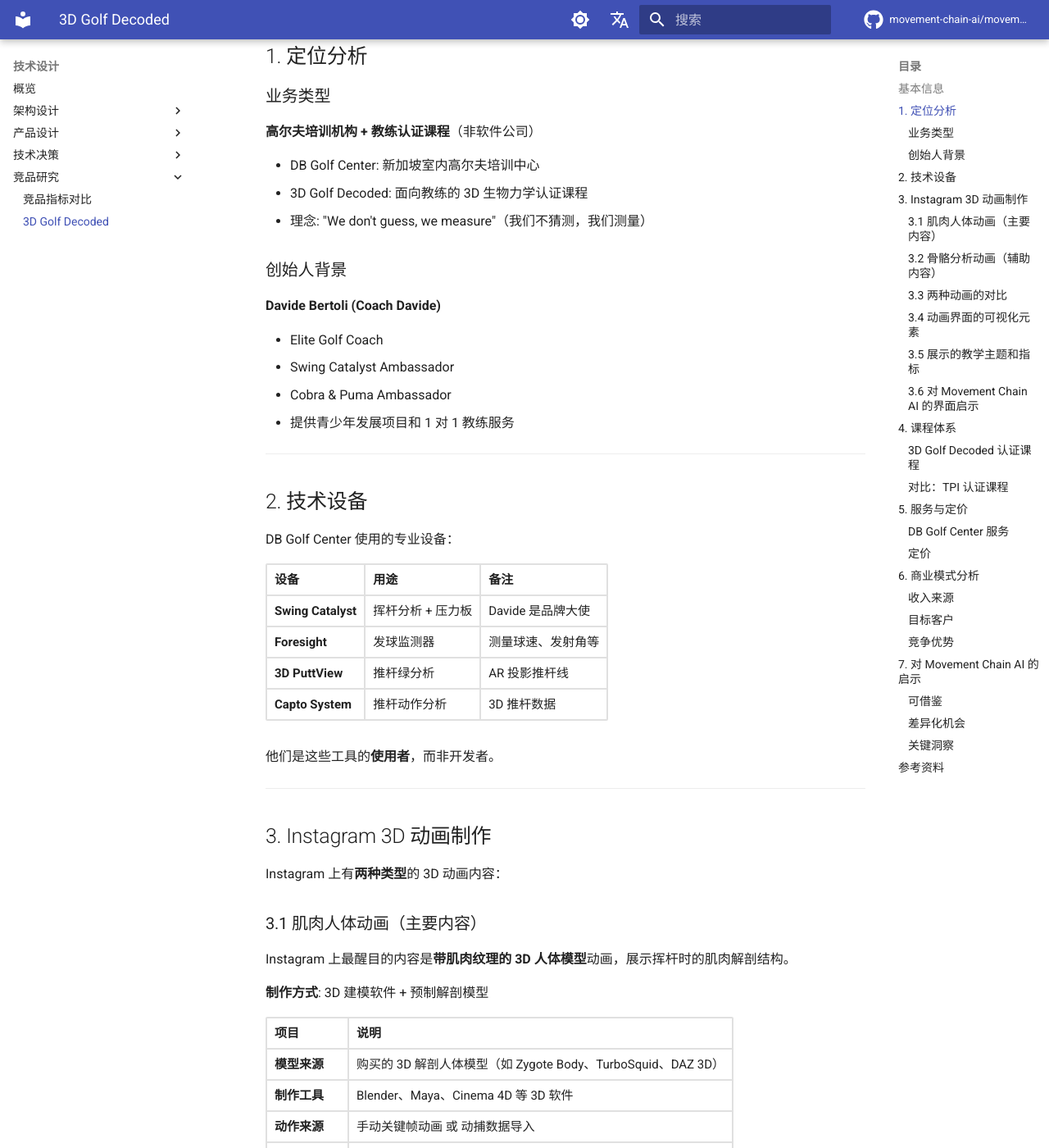
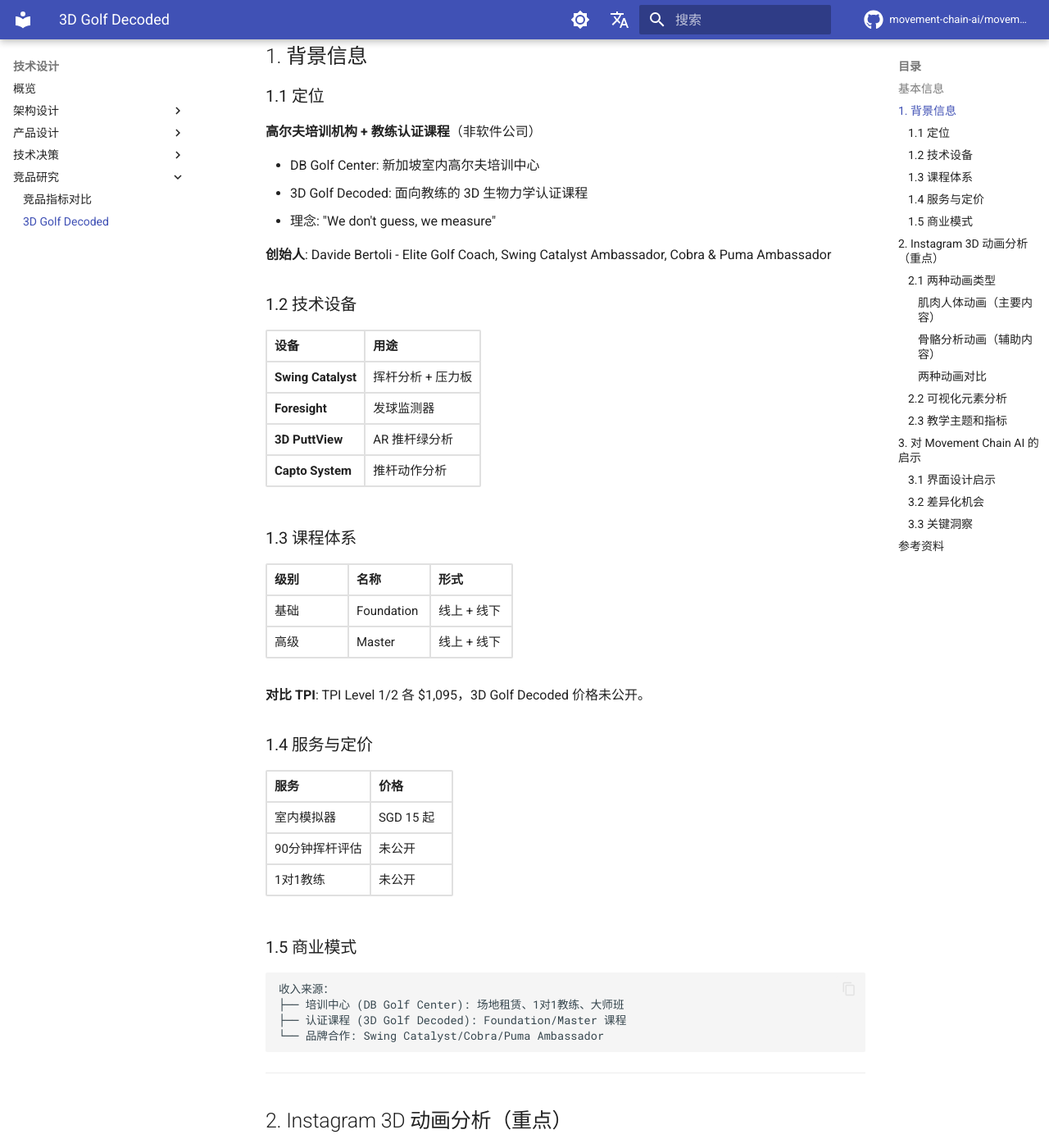
Before and after one commit to movement-chain-ai/movement-chain-docs, an MkDocs documentation site: the page built from docs/zh/design/research/3d-golf-decoded.md, in a window 1280 px wide and 1400 px high, scrolled down 707 px. Shown: the whole window at 82% size. Built offline with MkDocs 1.6.1 and Material for MkDocs 9.7.7, drawn with Linux system fonts in a browser that asks for light colours; comment, search, counter and statistics services are not loaded; the version menu is left out; some of the changed text lies outside the part shown.

Commit message:
docs: 重组 3D Golf Decoded 研究文档结构
- 1. 背景信息：合并定位、设备、课程、定价、商业模式
- 2. Instagram 3D 动画分析（重点）：动画类型、可视化元素、教学指标
- 3. 对 Movement Chain AI 的启示：界面设计、差异化、关键洞察

🤖 Generated with [Claude Code](https://claude.com/claude-code)

Co-Authored-By: Claude Opus 4.5 <noreply@anthropic.com>

````diff
--- a/docs/zh/design/research/3d-golf-decoded.md
+++ b/docs/zh/design/research/3d-golf-decoded.md
@@ -18,56 +18,69 @@
 
 ---
 
-## 1. 定位分析
+## 1. 背景信息
 
-### 业务类型
+### 1.1 定位
 
 **高尔夫培训机构 + 教练认证课程**（非软件公司）
 
 - DB Golf Center: 新加坡室内高尔夫培训中心
 - 3D Golf Decoded: 面向教练的 3D 生物力学认证课程
-- 理念: "We don't guess, we measure"（我们不猜测，我们测量）
+- 理念: "We don't guess, we measure"
 
-### 创始人背景
+**创始人**: Davide Bertoli - Elite Golf Coach, Swing Catalyst Ambassador, Cobra & Puma Ambassador
 
-**Davide Bertoli (Coach Davide)**
+### 1.2 技术设备
 
-- Elite Golf Coach
-- Swing Catalyst Ambassador
-- Cobra & Puma Ambassador
-- 提供青少年发展项目和 1 对 1 教练服务
+| 设备 | 用途 |
+|------|------|
+| **Swing Catalyst** | 挥杆分析 + 压力板 |
+| **Foresight** | 发球监测器 |
+| **3D PuttView** | AR 推杆绿分析 |
+| **Capto System** | 推杆动作分析 |
+
+### 1.3 课程体系
+
+| 级别 | 名称 | 形式 |
+|------|------|------|
+| 基础 | Foundation | 线上 + 线下 |
+| 高级 | Master | 线上 + 线下 |
+
+**对比 TPI**: TPI Level 1/2 各 $1,095，3D Golf Decoded 价格未公开。
+
+### 1.4 服务与定价
+
+| 服务 | 价格 |
+|------|------|
+| 室内模拟器 | SGD 15 起 |
+| 90分钟挥杆评估 | 未公开 |
+| 1对1教练 | 未公开 |
+
+### 1.5 商业模式
+
+```text
+收入来源：
+├── 培训中心 (DB Golf Center): 场地租赁、1对1教练、大师班
+├── 认证课程 (3D Golf Decoded): Foundation/Master 课程
+└── 品牌合作: Swing Catalyst/Cobra/Puma Ambassador
+```
 
 ---
 
-## 2. 技术设备
+## 2. Instagram 3D 动画分析（重点）
 
-DB Golf Center 使用的专业设备：
-
-| 设备 | 用途 | 备注 |
-|------|------|------|
-| **Swing Catalyst** | 挥杆分析 + 压力板 | Davide 是品牌大使 |
-| **Foresight** | 发球监测器 | 测量球速、发射角等 |
-| **3D PuttView** | 推杆绿分析 | AR 投影推杆线 |
-| **Capto System** | 推杆动作分析 | 3D 推杆数据 |
-
-他们是这些工具的**使用者**，而非开发者。
-
----
-
-## 3. Instagram 3D 动画制作
+### 2.1 两种动画类型
 
 Instagram 上有**两种类型**的 3D 动画内容：
 
-### 3.1 肌肉人体动画（主要内容）
+#### 肌肉人体动画（主要内容）
 
-Instagram 上最醒目的内容是**带肌肉纹理的 3D 人体模型**动画，展示挥杆时的肌肉解剖结构。
-
-**制作方式**: 3D 建模软件 + 预制解剖模型
+**带肌肉纹理的 3D 人体模型**动画，展示挥杆时的肌肉解剖结构。
 
 | 项目 | 说明 |
 |------|------|
-| **模型来源** | 购买的 3D 解剖人体模型（如 Zygote Body、TurboSquid、DAZ 3D） |
-| **制作工具** | Blender、Maya、Cinema 4D 等 3D 软件 |
+| **模型来源** | 购买的 3D 解剖人体模型（Zygote Body、TurboSquid、DAZ 3D） |
+| **制作工具** | Blender、Maya、Cinema 4D |
 | **动作来源** | 手动关键帧动画 或 动捕数据导入 |
 | **后期制作** | 添加文字标注、角度指示线、特效 |
 
@@ -96,7 +109,7 @@ Instagram 上最醒目的内容是**带肌肉纹理的 3D 人体模型**动画
 - 这是**通用教学动画**，不是针对具体球员的个性化分析
 - 用途是展示"挥杆时哪些肌肉参与"的概念
 
-### 3.2 骨骼分析动画（辅助内容）
+#### 骨骼分析动画（辅助内容）
 
 部分内容可能使用 **[Sportsbox AI](https://www.sportsbox.ai/)** 生成简化骨骼动画。
 
@@ -107,7 +120,7 @@ Instagram 上最醒目的内容是**带肌肉纹理的 3D 人体模型**动画
 | **输出** | 简化骨骼模型（火柴人风格），6 个视角 |
 | **定价** | $799/年（教练版） |
 
-### 3.3 两种动画的对比
+#### 两种动画对比
 
 | 对比项 | 肌肉人体动画 | Sportsbox 骨骼动画 |
 |--------|-------------|-------------------|
@@ -117,9 +130,9 @@ Instagram 上最醒目的内容是**带肌肉纹理的 3D 人体模型**动画
 | **数据价值** | 纯演示 | 可提取生物力学数据 |
 | **用途** | 营销、教学概念 | 实际挥杆分析 |
 
-### 3.4 动画界面的可视化元素
+### 2.2 可视化元素分析
 
-他们的动画界面有很强的**教学直观性**，值得参考：
+他们的动画界面有很强的**教学直观性**：
 
 | 可视化元素 | 说明 | 对学习者的价值 |
 |-----------|------|---------------|
@@ -131,7 +144,7 @@ Instagram 上最醒目的内容是**带肌肉纹理的 3D 人体模型**动画
 | **文字标签** | 大字标题如 "Trail Hip Control" | 快速理解动作要点 |
 | **数值显示** | 角度、速度等具体数字 | 量化反馈，可追踪进步 |
 
-### 3.5 展示的教学主题和指标
+### 2.3 教学主题和指标
 
 从 Instagram 内容中观察到的教学主题：
 
@@ -157,7 +170,11 @@ Instagram 上最醒目的内容是**带肌肉纹理的 3D 人体模型**动画
 | **O-Factor** | 骨盆倾斜角（侧倾） | 影响触球稳定性 |
 | **S-Factor** | 肩部倾斜角（侧倾） | 影响挥杆平面 |
 
-### 3.6 对 Movement Chain AI 的界面启示
+---
+
+## 3. 对 Movement Chain AI 的启示
+
+### 3.1 界面设计启示
 
 | 他们做得好的 | 我们可以借鉴/超越 |
 |-------------|-------------------|
@@ -167,112 +184,7 @@ Instagram 上最醒目的内容是**带肌肉纹理的 3D 人体模型**动画
 | 文字标签醒目 | 用 **语音反馈** 实时播报，不需要看屏幕 |
 | 通用教学动画 | **个性化 Avatar** 基于用户体型生成 |
 
----
-
-## 4. 课程体系
-
-### 3D Golf Decoded 认证课程
-
-| 级别 | 名称 | 形式 |
-|------|------|------|
-| 基础 | Foundation | 线上 + 线下 |
-| 高级 | Master | 线上 + 线下 |
-
-**课程内容**（推断）：
-
-- 高级生物力学知识
-- 动作捕捉技术使用
-- 数据驱动的教学方法
-- 成为认证的 3D Golf 专家
-
-**价格**: 未公开（需直接联系）
-
-### 对比：TPI 认证课程
-
-| 项目 | TPI | 3D Golf Decoded |
-|------|-----|-----------------|
-| Level 1 | $1,095 | 未公开 |
-| Level 2 | $1,095 | 未公开 |
-| 年费 | $149 | 未知 |
-| 继续教育 | 12小时/年 | 未知 |
-
----
-
-## 5. 服务与定价
-
-### DB Golf Center 服务
-
-| 服务 | 说明 |
-|------|------|
-| 室内模拟器 | Foresight Range |
-| 视频挥杆分析 | Video Swing Analysis |
-| 3D 推杆绿 | 免费使用 |
-| 9/18 洞模拟 | 虚拟球场 |
-| 大师班 | 推杆等专题 |
-| 1对1教练 | Coach Davide |
-
-### 定价
-
-| 项目 | 价格 |
-|------|------|
-| 室内模拟器 | SGD 15 起 |
-| 90分钟挥杆评估 | 未公开 |
-| 教练课程 | 未公开 |
-
----
-
-## 6. 商业模式分析
-
-### 收入来源
-
-```text
-┌─────────────────────────────────────────────────────────┐
-│                    3D Golf Decoded                      │
-├─────────────────────────────────────────────────────────┤
-│  1. 培训中心收入 (DB Golf Center)                        │
-│     ├── 场地租赁 (模拟器/推杆绿)                         │
-│     ├── 1对1 教练课程                                   │
-│     └── 大师班/工作坊                                   │
-│                                                         │
-│  2. 认证课程收入 (3D Golf Decoded)                       │
-│     ├── Foundation 课程                                 │
-│     └── Master 课程                                     │
-│                                                         │
-│  3. 品牌合作                                            │
-│     ├── Swing Catalyst Ambassador                       │
-│     └── Cobra & Puma Ambassador                         │
-└─────────────────────────────────────────────────────────┘
-```
-
-### 目标客户
-
-| 客户类型 | 服务 |
-|----------|------|
-| 普通球员 | DB Golf Center 场地 + 教练 |
-| 高尔夫教练 | 3D Golf Decoded 认证课程 |
-| 青少年 | 青少年发展项目 |
-
-### 竞争优势
-
-1. **技术驱动**: 多种专业设备集成
-2. **视觉营销**: Instagram 3D 动画内容
-3. **认证体系**: 面向教练的 B2B 课程
-4. **品牌背书**: 设备厂商大使身份
-
----
-
-## 7. 对 Movement Chain AI 的启示
-
-### 可借鉴
-
-| 方面 | 启示 |
-|------|------|
-| **营销** | 3D 可视化内容在社交媒体有很强传播力 |
-| **定位** | 可同时服务 B2C（球员）和 B2B（教练） |
-| **生态** | 与设备厂商合作可增加可信度 |
-| **内容** | 教育内容可作为付费产品 |
-
-### 差异化机会
+### 3.2 差异化机会
 
 | 他们 | 我们 |
 |------|------|
@@ -281,13 +193,16 @@ Instagram 上最醒目的内容是**带肌肉纹理的 3D 人体模型**动画
 | 固定场地 | **随时随地** |
 | 需要教练解读 | **AI 自动分析** |
 | 高价专业服务 | **大众化定价** |
+| 肌肉只是视觉效果 | **sEMG 真实肌肉数据** |
+| 事后分析 | **实时反馈** |
 
-### 关键洞察
+### 3.3 关键洞察
 
 1. **市场验证**: 3D 生物力学分析在高尔夫教练市场有真实需求
 2. **价格空间**: 专业服务定价较高，存在降维打击空间
 3. **内容策略**: 3D 动画是极佳的营销素材
 4. **认证模式**: B2B 教练认证是可行的商业模式
+5. **可视化价值**: 直观的界面对学习者有很大帮助，值得重点投入
 
 ---
 
````
